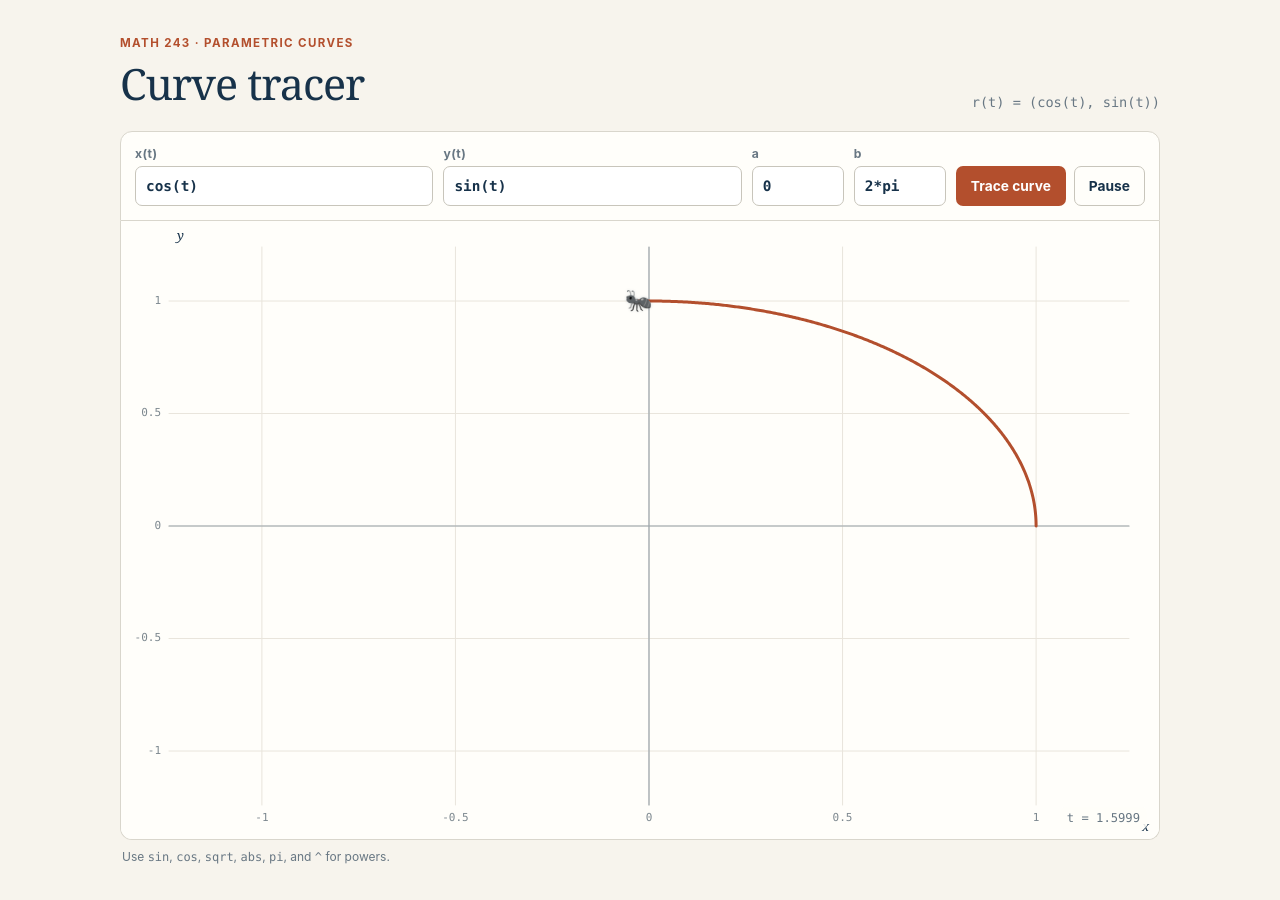
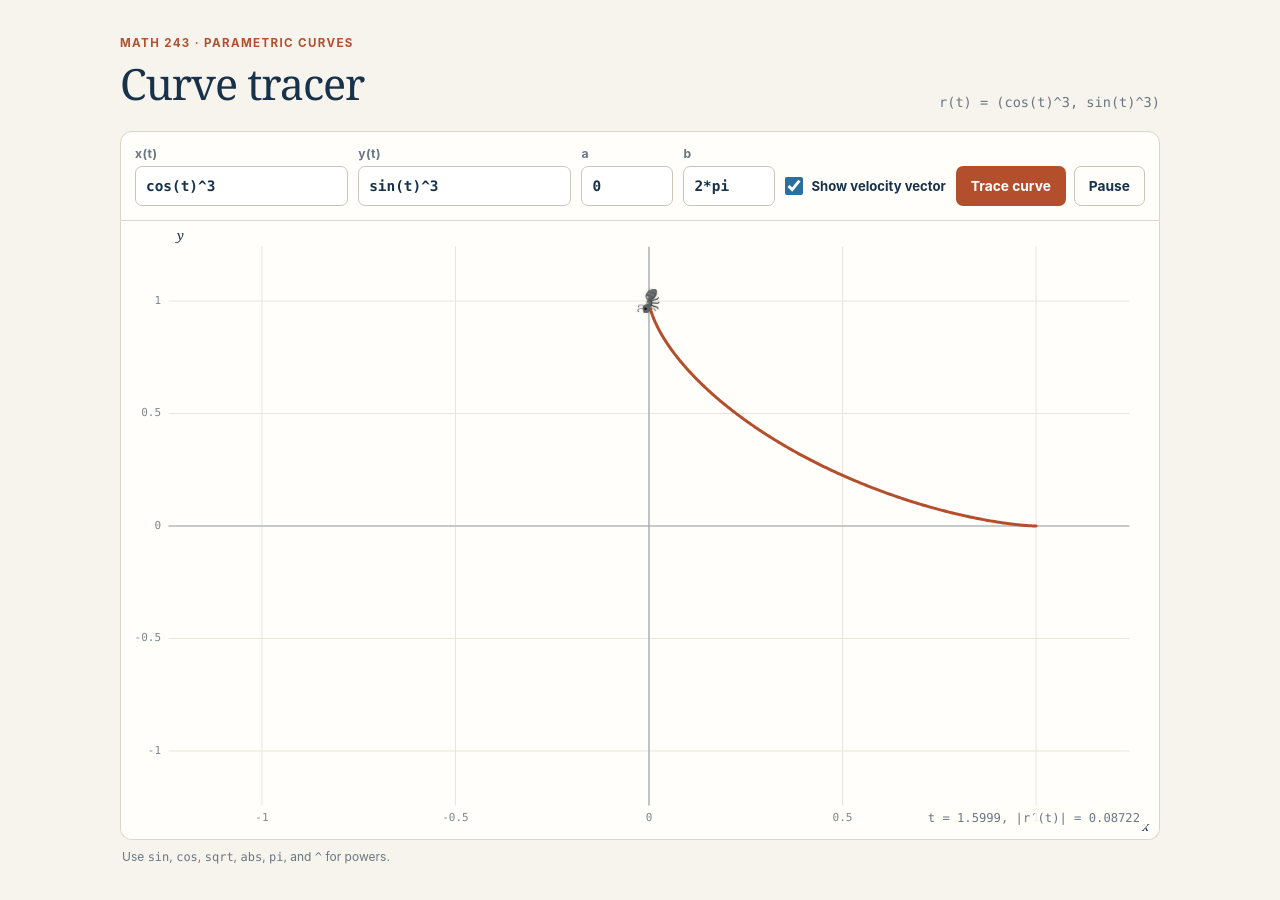
Before and after one commit to max-hill/math-243-F26, a Jekyll site: the page assets/parametric-ant/index.html, which Jekyll copies as it is, in a window 1280 px wide. Built offline with Jekyll 4.4.1, drawn with Linux system fonts in a browser that asks for light colours; some of the changed lines change nothing that is shown.

Commit message:
updated ant tracer

```diff
--- a/assets/parametric-ant/index.html
+++ b/assets/parametric-ant/index.html
@@ -75,7 +75,7 @@
 
       .controls {
         display: grid;
-        grid-template-columns: minmax(170px, 1fr) minmax(170px, 1fr) 92px 92px auto;
+        grid-template-columns: minmax(170px, 1fr) minmax(170px, 1fr) 92px 92px auto auto;
         gap: 10px;
         align-items: end;
         padding: 14px;
@@ -93,14 +93,14 @@
         letter-spacing: 0.04em;
       }
 
-      input,
+      input:not([type="checkbox"]),
       button {
         min-height: 40px;
         border-radius: 7px;
         font: inherit;
       }
 
-      input {
+      input:not([type="checkbox"]) {
         width: 100%;
         border: 1px solid #c8c5bb;
         background: #fff;
@@ -112,11 +112,36 @@
         transition: border-color 120ms ease, box-shadow 120ms ease;
       }
 
-      input:focus-visible,
+      input:not([type="checkbox"]):focus-visible,
       button:focus-visible {
         outline: none;
         border-color: var(--focus);
         box-shadow: 0 0 0 3px rgb(42 111 157 / 18%);
+      }
+
+      .vector-toggle {
+        display: flex;
+        align-items: center;
+        gap: 8px;
+        min-height: 40px;
+        color: var(--ink);
+        font-size: 0.82rem;
+        letter-spacing: 0;
+        white-space: nowrap;
+        cursor: pointer;
+      }
+
+      .vector-toggle input {
+        width: 18px;
+        height: 18px;
+        margin: 0;
+        accent-color: var(--focus);
+        cursor: pointer;
+      }
+
+      .vector-toggle input:focus-visible {
+        outline: 3px solid rgb(42 111 157 / 25%);
+        outline-offset: 2px;
       }
 
       .actions { display: flex; gap: 8px; }
@@ -206,17 +231,17 @@
           <p class="eyebrow">Math 243 · Parametric curves</p>
           <h1>Curve tracer</h1>
         </div>
-        <p class="formula-readout" id="formula-readout">r(t) = (cos(t), sin(t))</p>
+        <p class="formula-readout" id="formula-readout">r(t) = (cos(t)^3, sin(t)^3)</p>
       </header>
 
       <form class="controls" id="curve-form">
         <label class="function-field">
           x(t)
-          <input id="x-expression" value="cos(t)" spellcheck="false" autocomplete="off" aria-label="x of t" />
+          <input id="x-expression" value="cos(t)^3" spellcheck="false" autocomplete="off" aria-label="x of t" />
         </label>
         <label class="function-field">
           y(t)
-          <input id="y-expression" value="sin(t)" spellcheck="false" autocomplete="off" aria-label="y of t" />
+          <input id="y-expression" value="sin(t)^3" spellcheck="false" autocomplete="off" aria-label="y of t" />
         </label>
         <label>
           a
@@ -225,6 +250,10 @@
         <label>
           b
           <input id="b-value" value="2*pi" spellcheck="false" autocomplete="off" aria-label="right endpoint b" />
+        </label>
+        <label class="vector-toggle">
+          <input id="show-velocity" type="checkbox" checked />
+          Show velocity vector
         </label>
         <div class="actions">
           <button id="trace" type="submit">Trace curve</button>
@@ -255,6 +284,7 @@
         const yInput = document.querySelector("#y-expression");
         const aInput = document.querySelector("#a-value");
         const bInput = document.querySelector("#b-value");
+        const showVelocityInput = document.querySelector("#show-velocity");
 
         const FUNCTIONS = {
           abs: Math.abs,
@@ -614,31 +644,69 @@
           context.stroke();
         }
 
-        function velocityAngleAt(t, geometry) {
+        function screenVelocityAt(t, geometry) {
           const intervalLength = curve.b - curve.a;
           const xScale = geometry.innerWidth / (curve.bounds.xMax - curve.bounds.xMin);
           const yScale = geometry.innerHeight / (curve.bounds.yMax - curve.bounds.yMin);
+          const endpointDistance = Math.min(t - curve.a, curve.b - t);
+          const smallestUsefulStep = intervalLength * 1e-10;
+          const hBase = Math.max(
+            smallestUsefulStep,
+            Math.min(intervalLength * 1e-5, Math.max(0, endpointDistance) * 1e-3),
+          );
 
-          for (const multiplier of [1, 2, 4, 8, 16]) {
-            const h = intervalLength * 1e-5 * multiplier;
+          for (const multiplier of [1, 0.25, 4, 0.0625, 16]) {
+            const h = hBase * multiplier;
             const leftT = Math.max(curve.a, t - h);
             const rightT = Math.min(curve.b, t + h);
             if (rightT === leftT) continue;
 
             const deltaX = curve.xFunction(rightT) - curve.xFunction(leftT);
             const deltaY = curve.yFunction(rightT) - curve.yFunction(leftT);
-            const screenVelocityX = deltaX * xScale / (rightT - leftT);
-            const screenVelocityY = -deltaY * yScale / (rightT - leftT);
+            const derivativeX = deltaX / (rightT - leftT);
+            const derivativeY = deltaY / (rightT - leftT);
+            const screenVelocityX = derivativeX * xScale;
+            const screenVelocityY = -derivativeY * yScale;
 
             if (
               Number.isFinite(screenVelocityX) &&
               Number.isFinite(screenVelocityY) &&
               Math.hypot(screenVelocityX, screenVelocityY) > 1e-8
             ) {
-              return Math.atan2(screenVelocityY, screenVelocityX);
+              return {
+                x: screenVelocityX,
+                y: screenVelocityY,
+                derivativeX,
+                derivativeY,
+              };
             }
           }
           return null;
+        }
+
+        function velocityDisplayScale(geometry) {
+          const cacheKey = `${geometry.innerWidth}:${geometry.innerHeight}`;
+          if (curve.velocityScaleCache?.key === cacheKey) {
+            return curve.velocityScaleCache.value;
+          }
+
+          const magnitudes = [];
+          for (let i = 0; i < curve.points.length; i += 7) {
+            const point = curve.points[i];
+            if (!point.valid) continue;
+            const velocity = screenVelocityAt(point.t, geometry);
+            if (!velocity) continue;
+            magnitudes.push(Math.hypot(velocity.x, velocity.y));
+          }
+
+          magnitudes.sort((left, right) => left - right);
+          const referenceIndex = Math.floor((magnitudes.length - 1) * 0.75);
+          const referenceMagnitude = magnitudes[referenceIndex] || 0;
+          const plotSize = Math.min(geometry.innerWidth, geometry.innerHeight);
+          const referenceArrowLength = Math.max(45, Math.min(72, plotSize * 0.17));
+          const value = referenceMagnitude > 0 ? referenceArrowLength / referenceMagnitude : 0;
+          curve.velocityScaleCache = { key: cacheKey, value };
+          return value;
         }
 
         function drawAnt(geometry, index) {
@@ -649,8 +717,10 @@
           if (!point || !point.valid) return;
 
           const position = geometry.toCanvas(point);
-          const velocityAngle = velocityAngleAt(point.t, geometry);
-          if (velocityAngle !== null) lastAntAngle = velocityAngle;
+          const velocity = screenVelocityAt(point.t, geometry);
+          if (velocity !== null) {
+            lastAntAngle = Math.atan2(velocity.y, velocity.x);
+          }
           if (lastAntAngle === null) lastAntAngle = 0;
 
           // Standard emoji fonts draw the unrotated ant facing left.  The
@@ -675,15 +745,100 @@
           context.restore();
         }
 
+        function drawVelocityVector(geometry, index) {
+          if (!showVelocityInput.checked) return;
+
+          const points = curve.points;
+          let currentIndex = Math.min(index, points.length - 1);
+          while (currentIndex > 0 && !points[currentIndex].valid) currentIndex -= 1;
+          const point = points[currentIndex];
+          if (!point || !point.valid) return;
+
+          const velocity = screenVelocityAt(point.t, geometry);
+          if (velocity === null) return;
+
+          const position = geometry.toCanvas(point);
+          const displayScale = velocityDisplayScale(geometry);
+          const displayVelocity = {
+            x: velocity.x * displayScale,
+            y: velocity.y * displayScale,
+          };
+          let length = Math.hypot(displayVelocity.x, displayVelocity.y);
+          if (length < 1) return;
+          const plotSize = Math.min(geometry.innerWidth, geometry.innerHeight);
+          const maximumLength = Math.max(70, Math.min(115, plotSize * 0.27));
+          if (length > maximumLength) {
+            const reduction = maximumLength / length;
+            displayVelocity.x *= reduction;
+            displayVelocity.y *= reduction;
+            length = maximumLength;
+          }
+          const angle = Math.atan2(displayVelocity.y, displayVelocity.x);
+          const end = {
+            x: position.x + displayVelocity.x,
+            y: position.y + displayVelocity.y,
+          };
+          const headLength = Math.min(11, Math.max(4, length * 0.35));
+          const headAngle = Math.PI / 7;
+
+          context.save();
+          context.strokeStyle = "#2a6f9d";
+          context.fillStyle = "#2a6f9d";
+          context.lineWidth = 3;
+          context.lineCap = "round";
+          context.lineJoin = "round";
+
+          context.beginPath();
+          context.moveTo(position.x, position.y);
+          context.lineTo(end.x, end.y);
+          context.stroke();
+
+          context.beginPath();
+          context.moveTo(end.x, end.y);
+          context.lineTo(
+            end.x - headLength * Math.cos(angle - headAngle),
+            end.y - headLength * Math.sin(angle - headAngle),
+          );
+          context.lineTo(
+            end.x - headLength * Math.cos(angle + headAngle),
+            end.y - headLength * Math.sin(angle + headAngle),
+          );
+          context.closePath();
+          context.fill();
+
+          const normalX = -Math.sin(angle);
+          const normalY = Math.cos(angle);
+          if (length >= 28) {
+            context.font = "italic 14px Georgia, 'Times New Roman', serif";
+            context.textAlign = "center";
+            context.textBaseline = "middle";
+            context.fillText(
+              "r′(t)",
+              position.x + displayVelocity.x * 0.58 + normalX * 15,
+              position.y + displayVelocity.y * 0.58 + normalY * 15,
+            );
+          }
+          context.restore();
+        }
+
         function draw() {
           if (!curve || canvas.width === 0 || canvas.height === 0) return;
           const geometry = plotGeometry();
           drawGrid(geometry);
           const endIndex = Math.floor(progress * (curve.points.length - 1));
           drawPath(geometry, endIndex, "#b34f2d", 3);
+          drawVelocityVector(geometry, endIndex);
           drawAnt(geometry, endIndex);
           const t = curve.a + (curve.b - curve.a) * progress;
-          status.textContent = `t = ${Number(t.toPrecision(5))}`;
+          const currentVelocity = showVelocityInput.checked
+            ? screenVelocityAt(t, geometry)
+            : null;
+          const speed = currentVelocity
+            ? Math.hypot(currentVelocity.derivativeX, currentVelocity.derivativeY)
+            : null;
+          status.textContent = speed === null
+            ? `t = ${Number(t.toPrecision(5))}`
+            : `t = ${Number(t.toPrecision(5))}, |r′(t)| = ${formatTick(speed)}`;
           status.classList.remove("error");
         }
 
@@ -757,6 +912,8 @@
           }
         });
 
+        showVelocityInput.addEventListener("change", draw);
+
         new ResizeObserver(resizeCanvas).observe(canvas.parentElement);
         try {
           curve = buildCurve();
```
